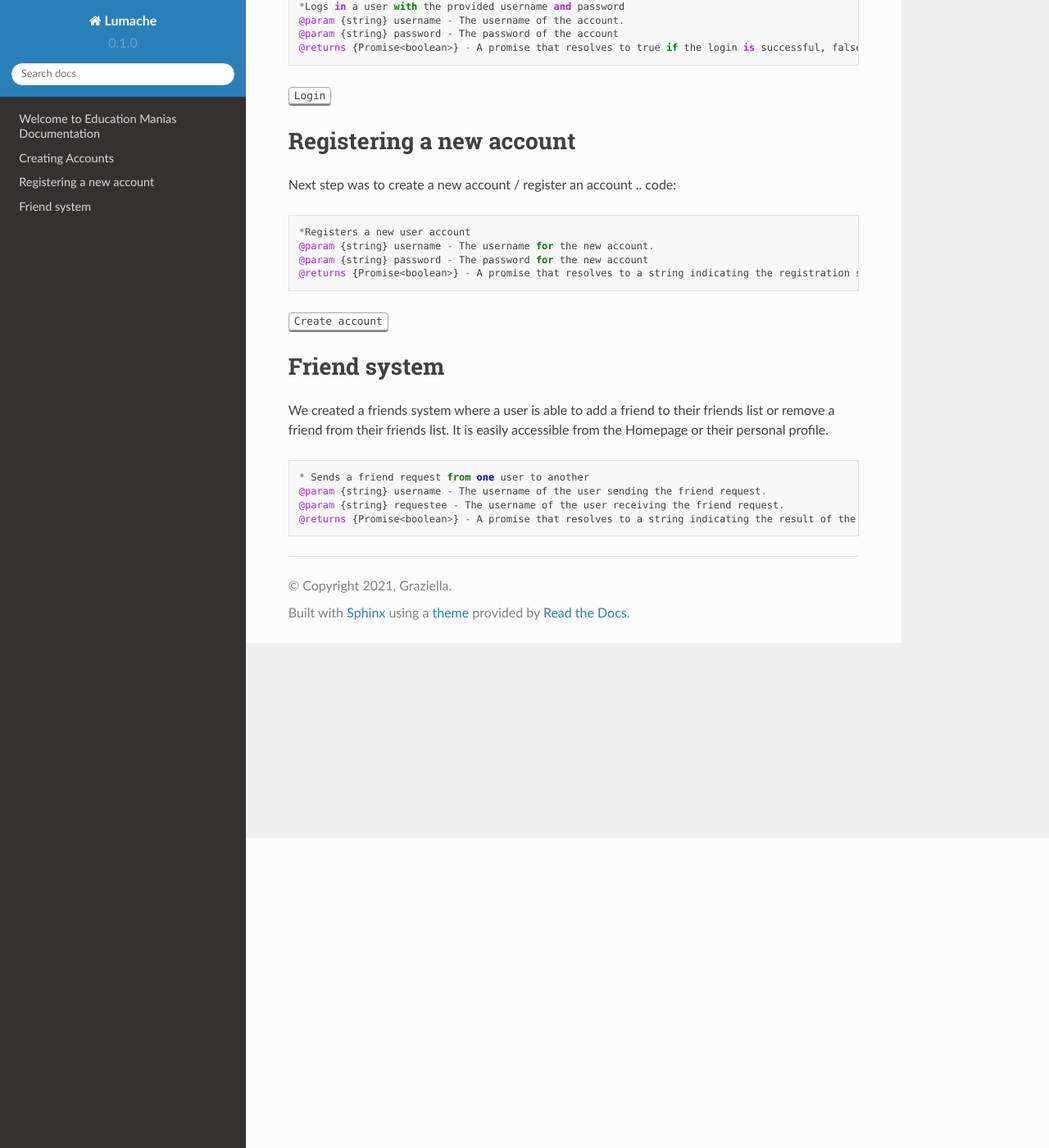
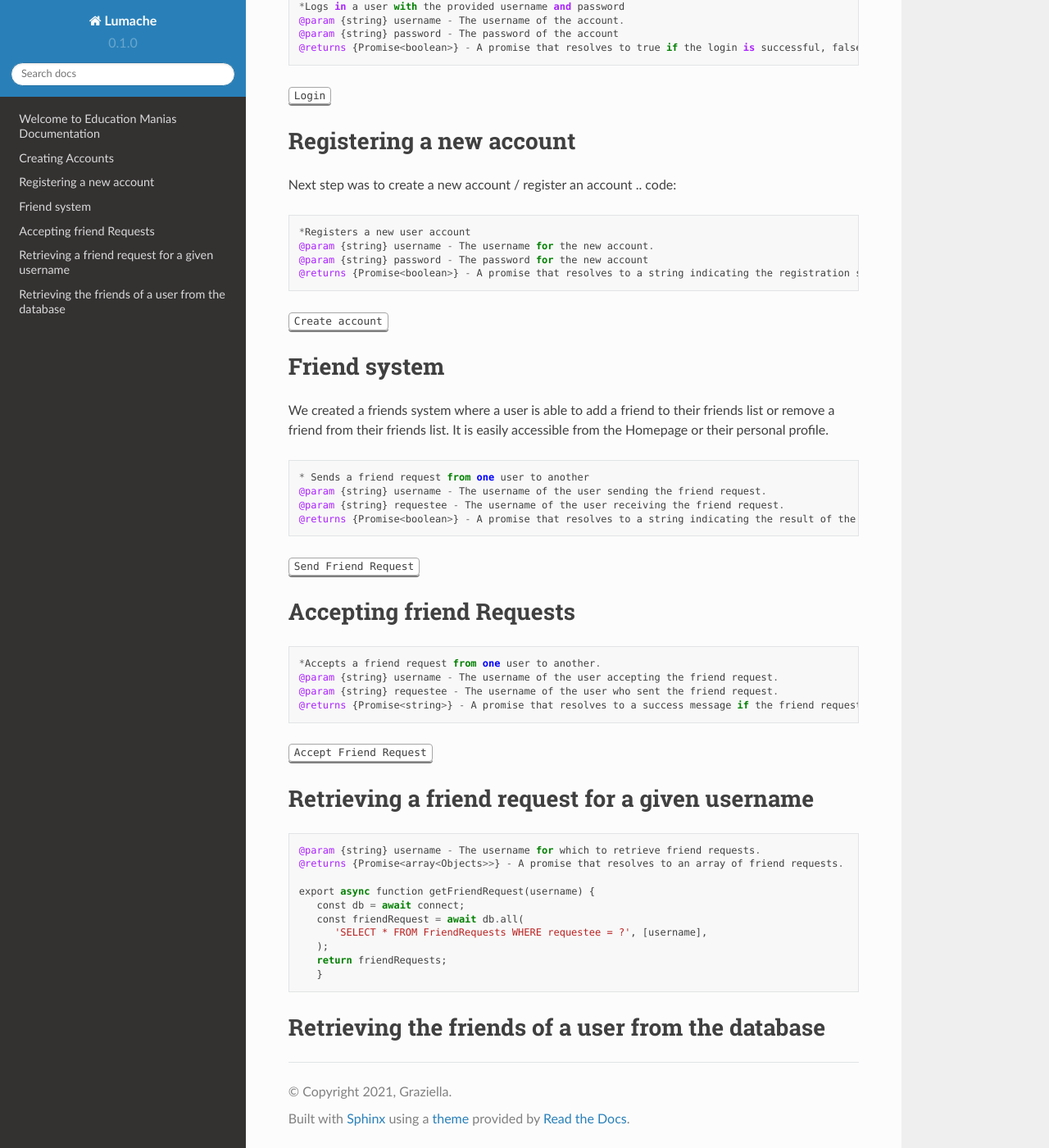
Before and after one commit to Sneakynarnar/educationmania-docs, a Sphinx documentation site: the page built from docs/source/index.rst, in a window 1280 px wide and 1400 px high, scrolled down 378 px. Shown: the whole window at 82% size. Built offline with Sphinx 7.4.7 and the Read the Docs theme 2.0.0, drawn with Linux system fonts in a browser that asks for light colours.

Commit message:
adding more code

```diff
--- a/docs/source/index.rst
+++ b/docs/source/index.rst
@@ -47,3 +47,38 @@ their personal profile.
    @param {string} username - The username of the user sending the friend request.
    @param {string} requestee - The username of the user receiving the friend request.
    @returns {Promise<boolean>} - A promise that resolves to a string indicating the result of the opeartion.
+
+:kbd:`Send Friend Request`
+
+
+Accepting friend Requests
+-------------------------
+
+.. code::
+
+   *Accepts a friend request from one user to another.
+   @param {string} username - The username of the user accepting the friend request.
+   @param {string} requestee - The username of the user who sent the friend request.
+   @returns {Promise<string>} - A promise that resolves to a success message if the friend request is accepted, or an error message if no friend request is found
+
+:kbd:`Accept Friend Request`
+
+Retrieving a friend request for a given username
+------------------------------------------------
+
+.. code::
+
+   @param {string} username - The username for which to retrieve friend requests.
+   @returns {Promise<array<Objects>>} - A promise that resolves to an array of friend requests.
+
+   export async function getFriendRequest(username) {
+      const db = await connect;
+      const friendRequest = await db.all(
+         'SELECT * FROM FriendRequests WHERE requestee = ?', [username],
+      );
+      return friendRequests;
+      }
+
+
+Retrieving the friends of a user from the database
+--------------------------------------------------
```
